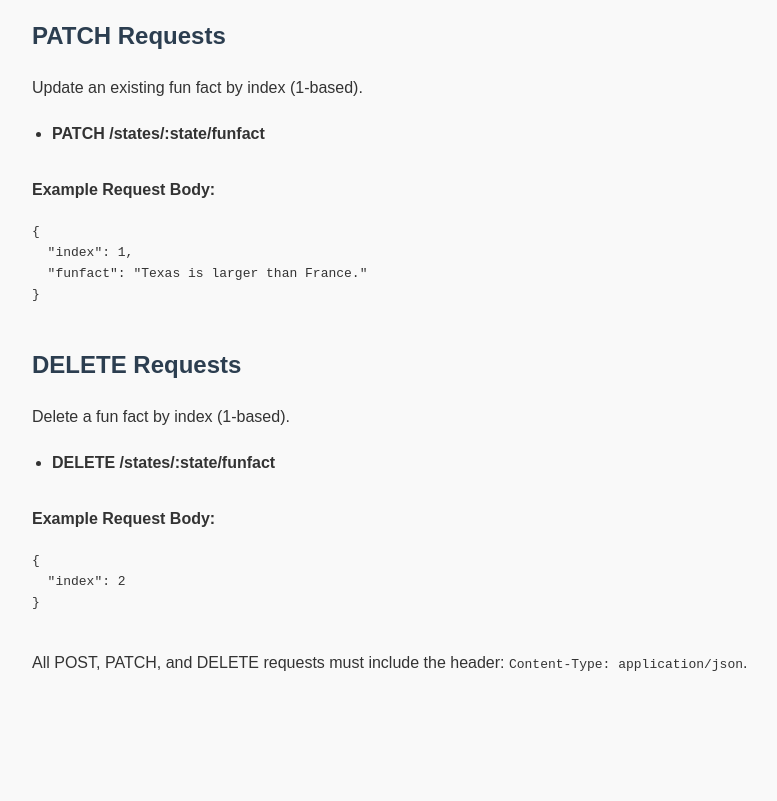
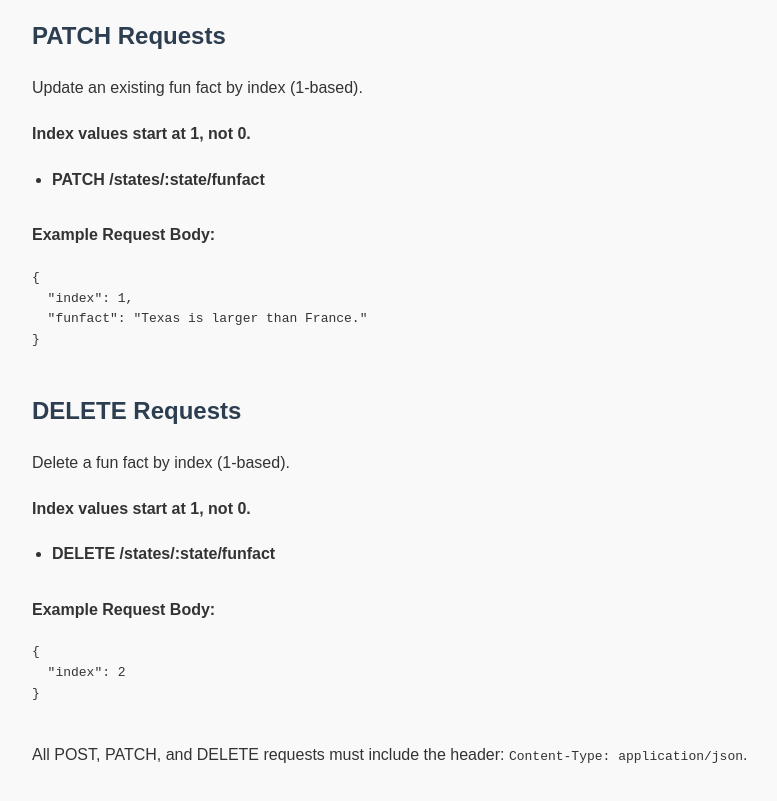
Before and after one commit to Pavel-Martinez-22/Full-Stack-API-States, a website: page views/index.html in a window 1280 px wide. Shown: the part 1026-1827 px from the top of the page, without its empty margins (8-785 px from the left). Before the commit the page ends 1742 px from the top, so only its background shows below. Drawn offline with Linux system fonts and the light colour scheme; files that its build step writes are made by us from their sources.

Commit message:
Updated Index value information

```diff
--- a/views/index.html
+++ b/views/index.html
@@ -60,6 +60,7 @@
     <h2>PATCH Requests</h2>
 
     <p>Update an existing fun fact by index (1-based).</p>
+    <p><strong>Index values start at 1, not 0.</strong></p>
 
     <ul>
       <li><strong>PATCH /states/:state/funfact</strong></li>
@@ -77,6 +78,7 @@
     <h2>DELETE Requests</h2>
 
     <p>Delete a fun fact by index (1-based).</p>
+    <p><strong>Index values start at 1, not 0.</strong></p>
 
     <ul>
       <li><strong>DELETE /states/:state/funfact</strong></li>
```
